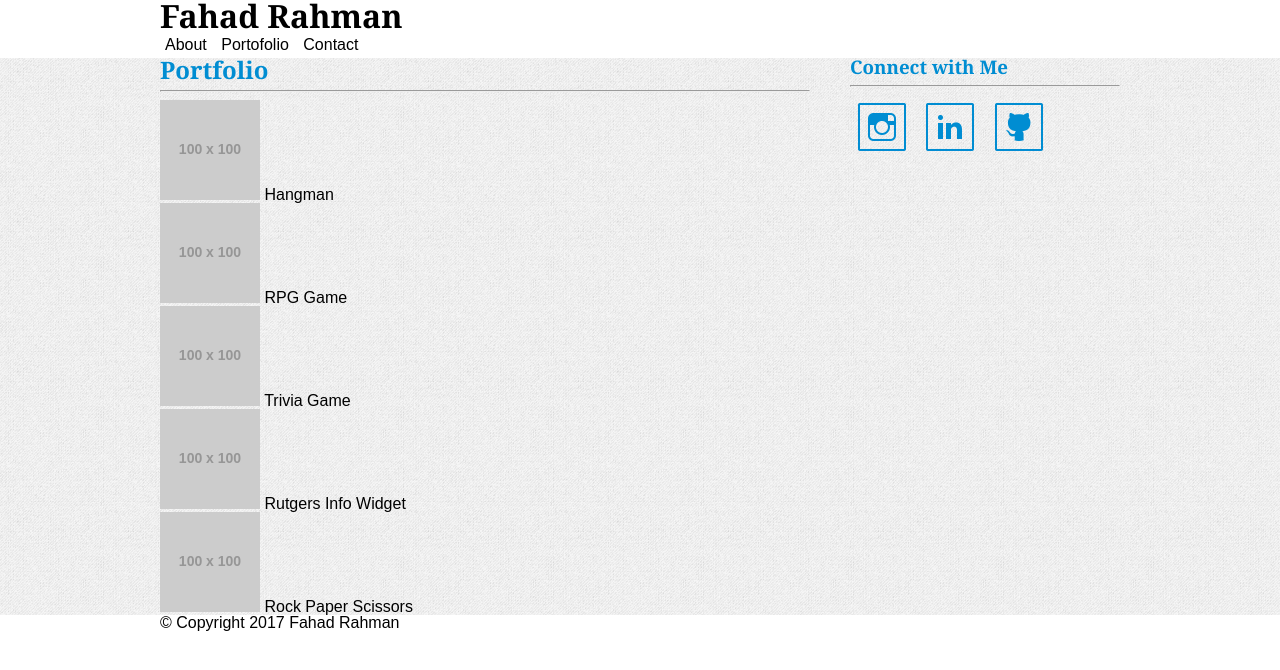
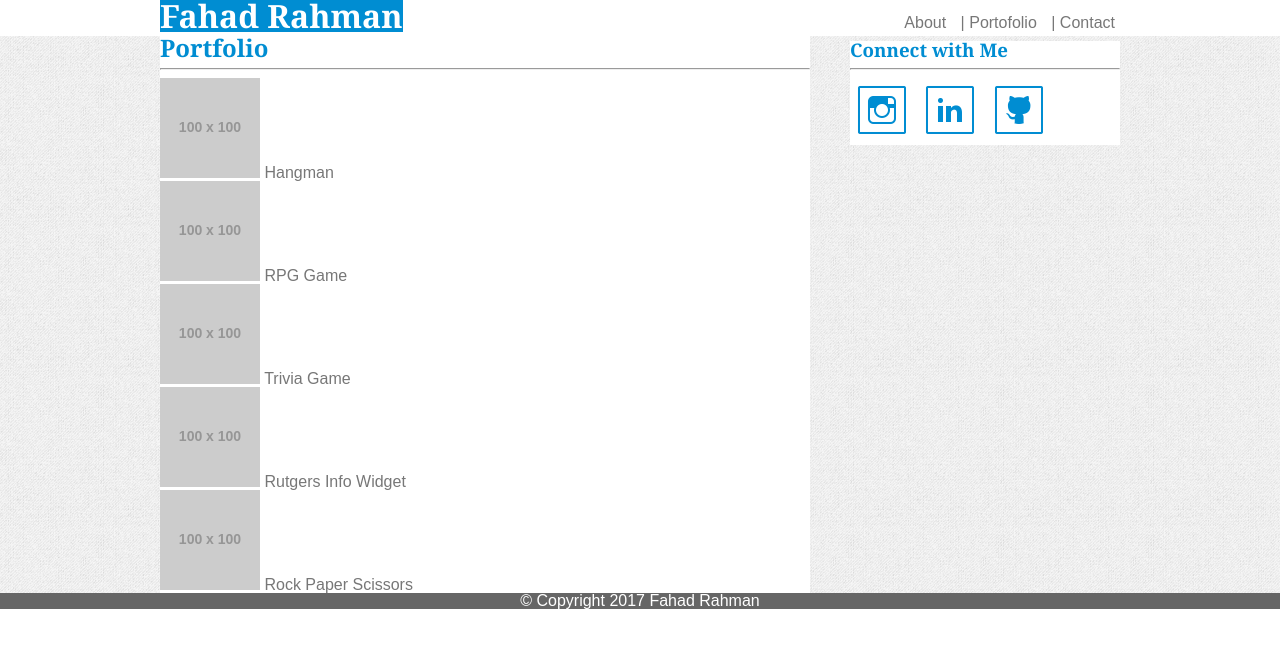
Before and after one commit to fbrahman/fbrahman.github.io, a plain HTML site: page portfolio.html in a window 1280 px wide. Drawn offline with Linux system fonts and the light colour scheme; placeholder pictures from the web are drawn by us.

Commit message:
Background colors added flexbox to float elements also added. Floated image in index.html

```diff
--- a/assets/css/style.css
+++ b/assets/css/style.css
@@ -2,12 +2,14 @@
 
 body{
 	font-family: "Arial", "helvitica Neue", Helvetica, sans-serif;
+	color: #777777;
 }
 
 header{}
 
 footer{
 	clear: both;
+	background-color: #666666;
 }
 
 h1{
@@ -32,33 +34,58 @@ header nav ul li{
 	padding: 5px;
 }
 
+/*Navigation separators with using border*/
+/*header nav ul li+li {
+	border-left: 1px solid #000000
+}*/
+
+/*Navigation separators using symbol*/
+header nav ul li:not(:first-child):before {
+    content: " | ";
+}
+
+/*wrapper for all content exclusive from body and .main inclusive of header and footer elements*/
+.wrapper{
+	max-width: 960px;
+	margin: auto;
+}
+
+.name{
+	background-color: #008dd2;
+	color: #ffffff;
+}
+
+/*main body background*/
+.main{
+	background-image: url(../images/gray.png);
+}
+
+
+/*wrapper for all contect exclusivce from body, .main, and footer elements.*/
+.flexbox{
+	display: flex;
+	justify-content: space-between;
+	align-items: baseline;
+}
+
+/*wrapper for main body right column for all pages*/
+#connect{
+	width: 270px;
+}
+
 /*connection buttons*/
 #connect ul li{
 	display: inline-block;
 }
 
-/*main body background*/
-.main{
-	background-image: url(../images/gray.png);
-	overflow: hidden;
-}
-
-/*wrapper for all content exclusive from body and .main*/
-.wrapper{
-	max-width: 960px;
-	margin: auto;
-}
-
-/*wrapper for main body right column for all pages*/
-#connect{
-	width: 270px;
-	float: right;
-}
-
 /*wrapper for main body left column for all pages*/
 .mainleft{
 	width: 650px;
-	float: left;
+}
+
+#copyright{
+ color: #ffffff;
+ text-align: center;
 }
 
 /*applies to multiple attributes*/
@@ -72,8 +99,18 @@ h2, h3{
 	color:#008dd2;
 }
 
+.mainleft, #connect{
+	background-color: #ffffff;
+}
+
 /*Unique on each page */
 /*index.html*/
+
+	/*Float image to left of text*/
+	#aboutme img{
+		float: left;
+		padding-right: 10px;
+	}
 
 /*contact.html*/
 
--- a/portfolio.html
+++ b/portfolio.html
@@ -7,8 +7,8 @@
 </head>
 <body>
 <header>
-	<div class="wrapper">
-		<h1 class="Name">
+	<div class="wrapper flexbox">
+		<h1 class="name">
 			Fahad Rahman
 		</h1>
 		<nav>
@@ -21,7 +21,7 @@
 	</div>
 </header>
 <section class="main">
-	<div class="wrapper">
+	<div class="wrapper flexbox">
 		<div class="mainleft">
 			<div id="Portfolio">
 				<h2>
@@ -48,7 +48,9 @@
 			<hr>
 			<ul>
 				<li><img src="assets/images/instagramsq.png" alt="instagram"></li>
+
 				<li><img src="assets/images/linkedinsq.png" alt="linkedin"></li>
+
 				<li><img src="assets/images/githubsq.png" alt="github"></li>
 			</ul>
 		</div>
```
Also changed, not shown: contact.html (+4 -2 lines), index.html (+4 -2 lines).
